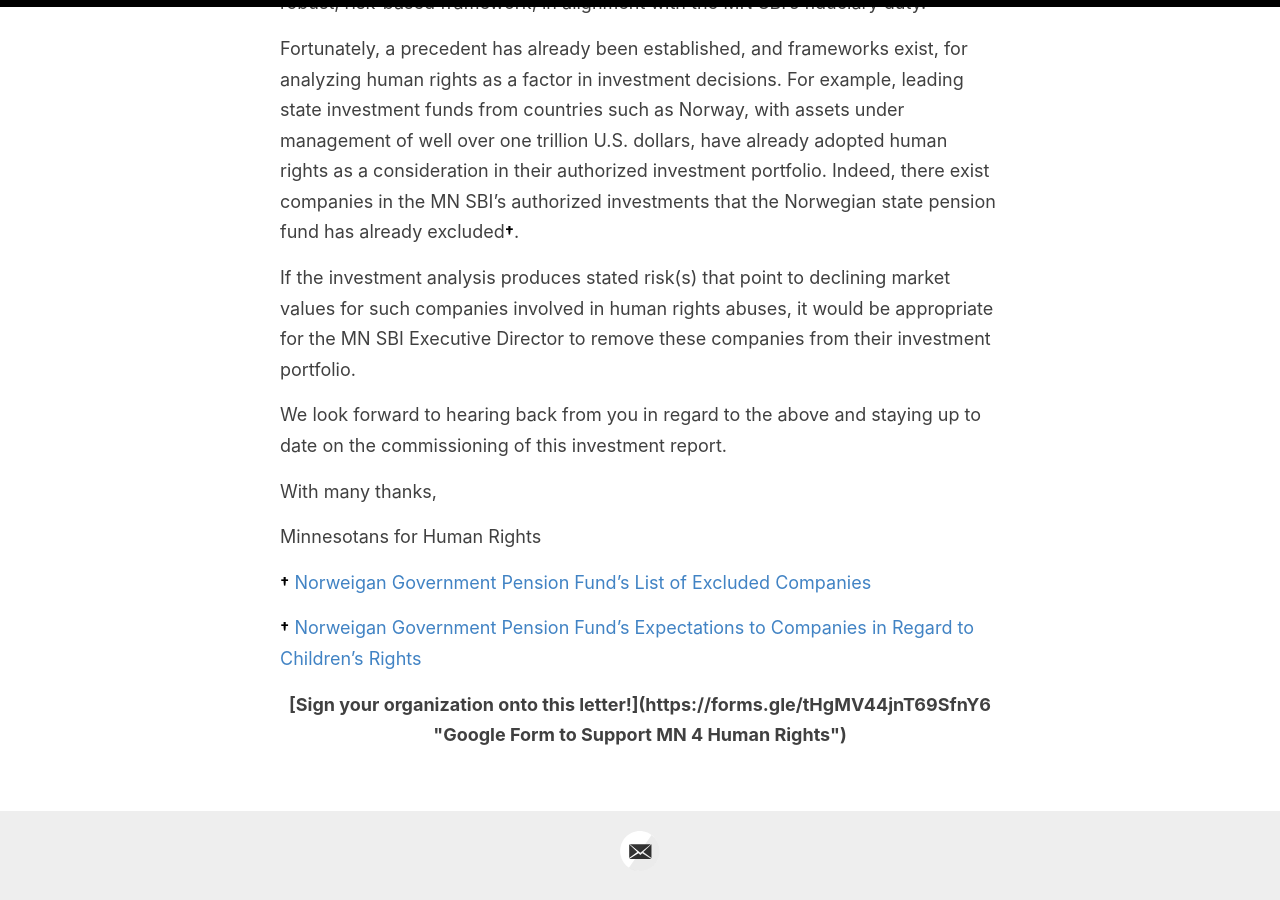
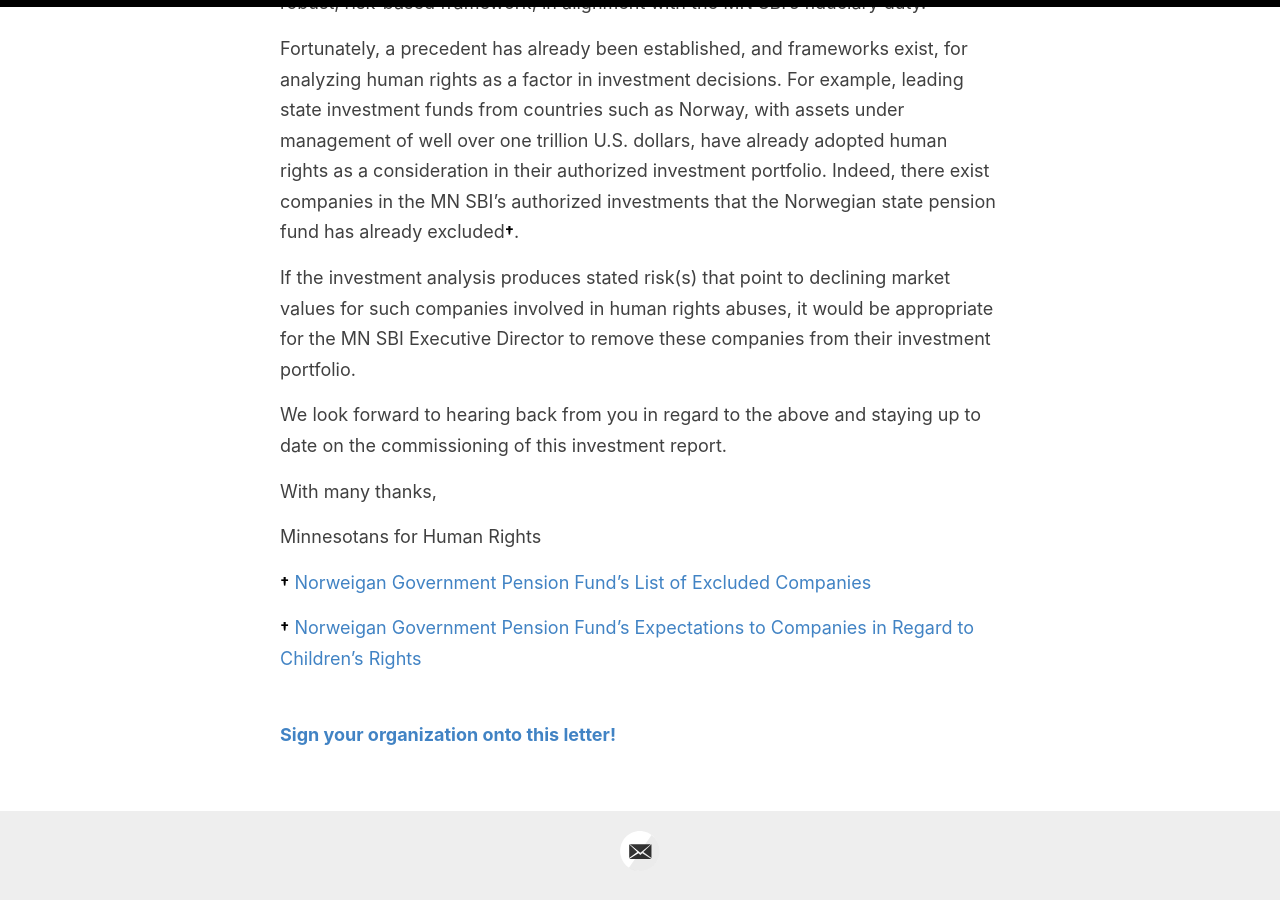
Before and after one commit to adamrahim/adamrahim.github.io, a Jekyll site: the page built from _posts/2020-12-25-letter.md, in a window 1280 px wide and 900 px high, scrolled down 1889 px. Built offline with Jekyll 4.4.1, drawn with Linux system fonts in a browser that asks for light colours.

Commit message:
Update 2020-12-25-letter.md

```diff
--- a/_posts/2020-12-25-letter.md
+++ b/_posts/2020-12-25-letter.md
@@ -42,4 +42,6 @@
 <b><font size="3" kerning=normal color="#000000">†</font></b>
 [Norweigan Government Pension Fund's Expectations to Companies in Regard to Children's Rights](https://www.nbim.no/en/the-fund/responsible-investment/principles/expectations-to-companies/childrens-rights/ "Norweigan Government Pension Fund's Expectations to Companies in Regard to Children's Rights")
 
-<b><center>[Sign your organization onto this letter!](https://forms.gle/tHgMV44jnT69SfnY6 "Google Form to Support MN 4 Human Rights")</center></b>
+&nbsp;
+<b>[Sign your organization onto this letter!](https://forms.gle/tHgMV44jnT69SfnY6 "Google Form to Support MN 4 Human Rights")</b>
+&nbsp;
```
